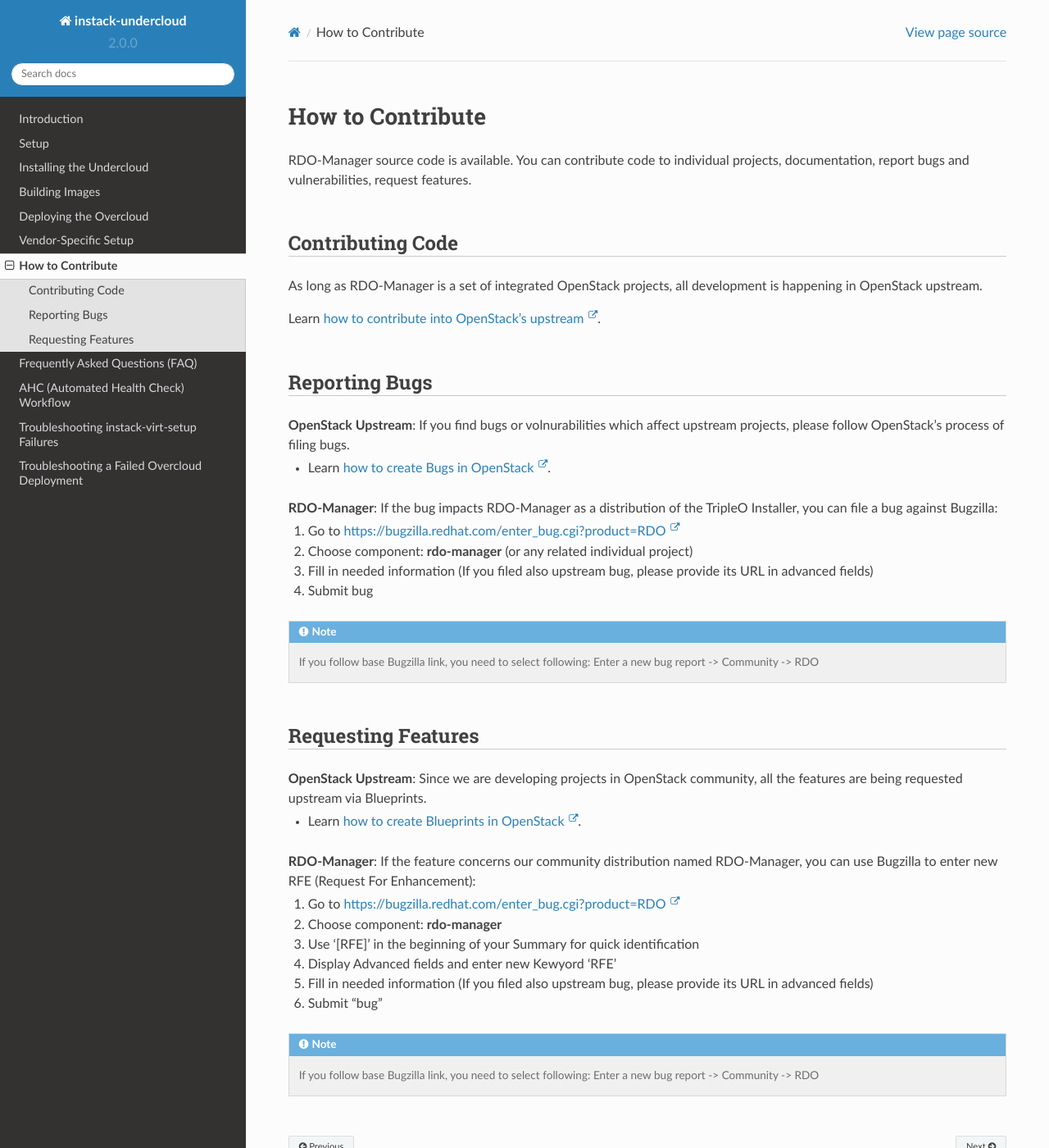
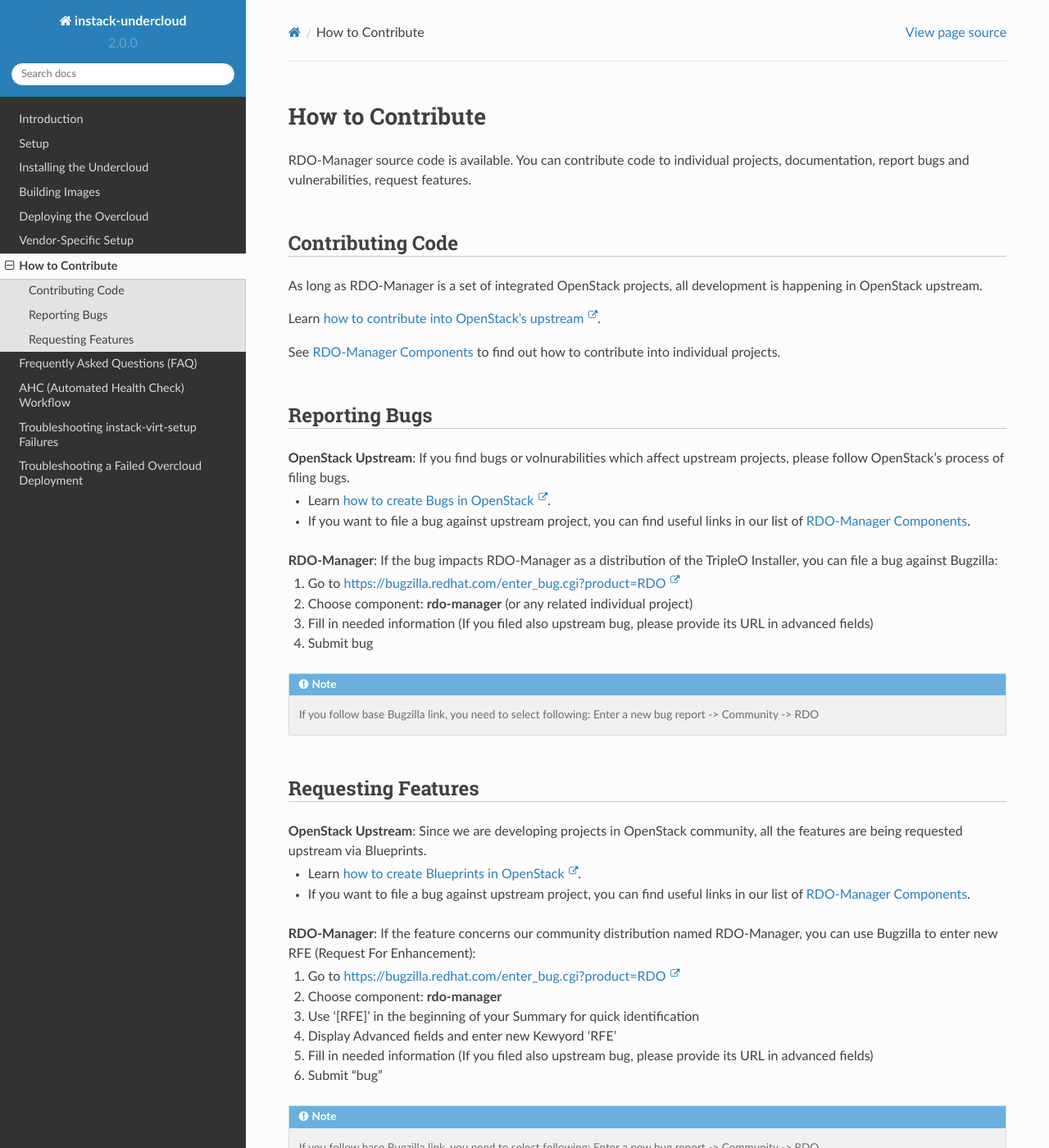
Before and after one commit to openstack-archive/instack-undercloud, a Sphinx documentation site: the page built from doc/source/contributions/contributions.rst, in a window 1280 px wide and 1400 px high. Shown: the whole window at 82% size. Built offline with Sphinx 7.4.7 and the Read the Docs theme 2.0.0, drawn with Linux system fonts in a browser that asks for light colours.

Commit message:
Link Components list from Contribution chapter
Change-Id: I9bb939ea0e758df9a4cc3d03c33eae23dab4028c

```diff
--- a/doc/source/contributions/contributions.rst
+++ b/doc/source/contributions/contributions.rst
@@ -13,10 +13,8 @@
 Learn `how to contribute into OpenStack's upstream <https://wiki.openstack.org/
 wiki/How_To_Contribute>`_.
 
-..
-    <TODO: UNCOMMENT AFTER INTRODUCTION SECTION IS MERGED>
-    See :ref:`components` which RDO-Manager uses to find out how to contribute
-    there.
+See :doc:`../introduction/components` to find out how to contribute into
+individual projects.
 
 
 ..
@@ -42,10 +40,8 @@
 * Learn `how to create Bugs in OpenStack
   <https://wiki.openstack.org/wiki/Bugs>`_.
 
-..
-    <TODO: UNCOMMENT AFTER INTRODUCTION SECTION IS MERGED>
-    * If you want to file a bug against targeted project, you can find useful link
-    in our list of :ref:`components`.
+* If you want to file a bug against upstream project, you can find useful links
+  in our list of :doc:`../introduction/components`.
 
 
 **RDO-Manager**: If the bug impacts RDO-Manager as a distribution of the TripleO
@@ -72,10 +68,8 @@
 * Learn `how to create Blueprints in OpenStack
   <https://wiki.openstack.org/wiki/Blueprints>`_.
 
-..
-    <TODO: UNCOMMENT AFTER INTRODUCTION SECTION IS MERGED>
-    * If you want to file a bug against targeted project, you can find useful link
-    in our list of :ref:`components`.
+* If you want to file a bug against upstream project, you can find useful links
+  in our list of :doc:`../introduction/components`.
 
 
 **RDO-Manager**: If the feature concerns our community distribution named
```
